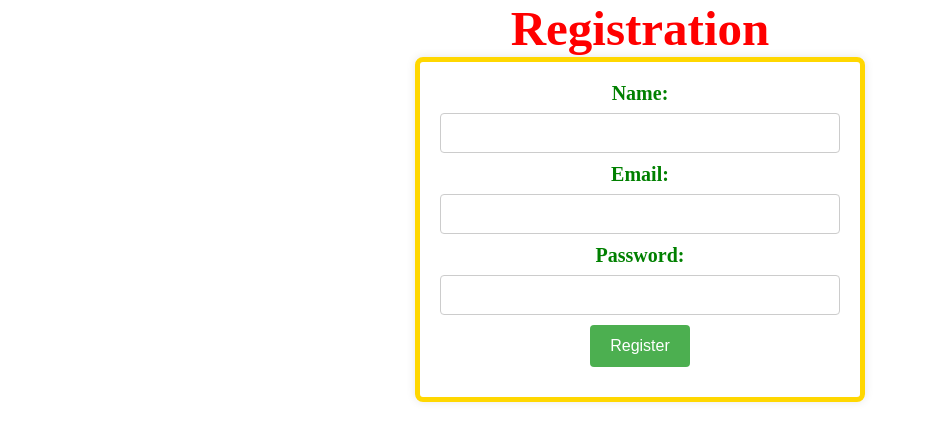
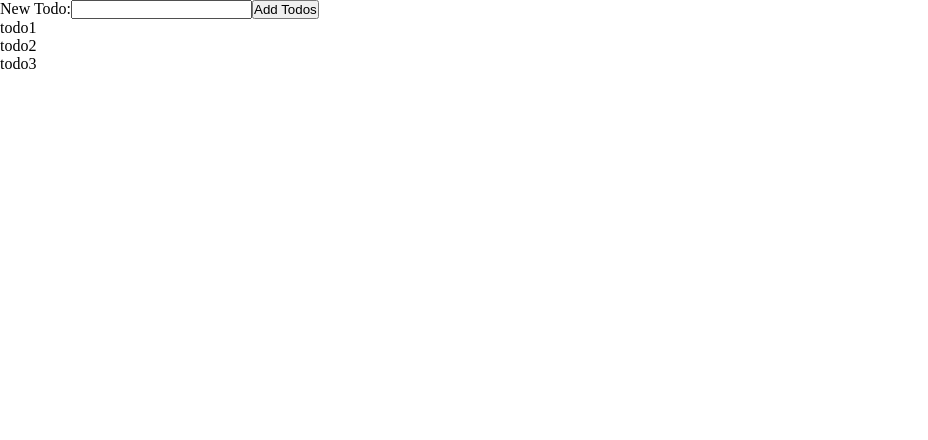
Before and after one commit to aboutSakib/React-Practice-Code, a React (Create React App) app: page / in a window 1280 px wide. Shown: the top 440 px of the page, without its empty margins (0-928 px from the left). Built offline with nearby package versions, Linux system fonts and the light colour scheme.

Commit message:
updated code

```diff
--- a/public/index.html
+++ b/public/index.html
@@ -1,43 +1,11 @@
 <!DOCTYPE html>
 <html lang="en">
   <head>
-    <meta charset="utf-8" />
-    <link rel="icon" href="%PUBLIC_URL%/favicon.ico" />
-    <meta name="viewport" content="width=device-width, initial-scale=1" />
-    <meta name="theme-color" content="#000000" />
-    <meta
-      name="description"
-      content="Web site created using create-react-app"
-    />
-    <link rel="apple-touch-icon" href="%PUBLIC_URL%/logo192.png" />
-    <!--
-      manifest.json provides metadata used when your web app is installed on a
-      user's mobile device or desktop. See https://developers.google.com/web/fundamentals/web-app-manifest/
-    -->
-    <link rel="manifest" href="%PUBLIC_URL%/manifest.json" />
-    <!--
-      Notice the use of %PUBLIC_URL% in the tags above.
-      It will be replaced with the URL of the `public` folder during the build.
-      Only files inside the `public` folder can be referenced from the HTML.
-
-      Unlike "/favicon.ico" or "favicon.ico", "%PUBLIC_URL%/favicon.ico" will
-      work correctly both with client-side routing and a non-root public URL.
-      Learn how to configure a non-root public URL by running `npm run build`.
-    -->
-    <title>React App</title>
+    <meta charset="UTF-8" />
+    <meta name="viewport" content="width=device-width, initial-scale=1.0" />
+    <title>react</title>
   </head>
   <body>
-    <noscript>You need to enable JavaScript to run this app.</noscript>
     <div id="root"></div>
-    <!--
-      This HTML file is a template.
-      If you open it directly in the browser, you will see an empty page.
-
-      You can add webfonts, meta tags, or analytics to this file.
-      The build step will place the bundled scripts into the <body> tag.
-
-      To begin the development, run `npm start` or `yarn start`.
-      To create a production bundle, use `npm run build` or `yarn build`.
-    -->
   </body>
 </html>
--- a/src/App.js
+++ b/src/App.js
@@ -1,10 +1,10 @@
 import React from "react";
-import FORM from "./components/FORM/FORM";
+import Home from "./STATE_LIFTING/Home";
 
 function App() {
   return (
     <div>
-      <FORM />
+      <Home />
     </div>
   );
 }
--- /dev/null
+++ b/src/STATE_LIFTING/Home.js
@@ -0,0 +1,19 @@
+import React, { useState } from "react";
+import NewTodo from "./NewTodo";
+import Todos from "./Todos";
+const dummyTodos = ["todo1", "todo2", "todo3"];
+function Home() {
+  const [todos,setTodos] = useState(dummyTodos);
+  const handleNewTodo = (newtodo) => {
+    setTodos([...todos,newtodo]);
+  };
+
+  return (
+    <div>
+      <NewTodo onTodo={handleNewTodo} />
+      <Todos todos={todos} />
+    </div>
+  );
+}
+
+export default Home;
--- /dev/null
+++ b/src/STATE_LIFTING/NewTodo.js
@@ -0,0 +1,27 @@
+import React, { useState } from "react";
+
+const NewTodo = (props) => {
+  const [todo, setTodo] = useState("");
+  const handleInput = (Event) => {
+    setTodo(Event.target.value);
+  };
+  const handleSubmit = (Event) => {
+    Event.preventDefault();
+    props.onTodo(todo)
+  };
+  return (
+    <form onSubmit={handleSubmit}>
+      <label htmlFor="todo">New Todo:</label>
+      <input
+        type="text"
+        id="todo"
+        name="todo"
+        value={todo}
+        onChange={handleInput}
+      />
+      <button>Add Todos</button>
+    </form>
+  );
+};
+
+export default NewTodo;
--- /dev/null
+++ b/src/STATE_LIFTING/Todo.js
@@ -0,0 +1,11 @@
+import React from "react";
+
+const Todo = (props) => {
+  return (
+    <div>
+       <p>{props.todo}</p>
+    </div>
+  );
+};
+
+export default Todo;
--- /dev/null
+++ b/src/STATE_LIFTING/Todos.js
@@ -0,0 +1,15 @@
+import React from "react";
+import Todo from "./Todo";
+
+function Todos(props) {
+  console.log(props.todos);
+  return (
+    <div>
+      {props.todos.map((todo, index) => {
+        return <Todo key={index} todo={todo} />;
+      })}
+    </div>
+  );
+}
+
+export default Todos;
```
Also changed, not shown: src/DATA_SENDING/SendDataTwo.js (added, +11 -0 lines), src/DATA_SENDING/sendDataOne.js (added, +18 -0 lines), src/STATE_LIFTING/Child.js (added, +18 -0 lines).
